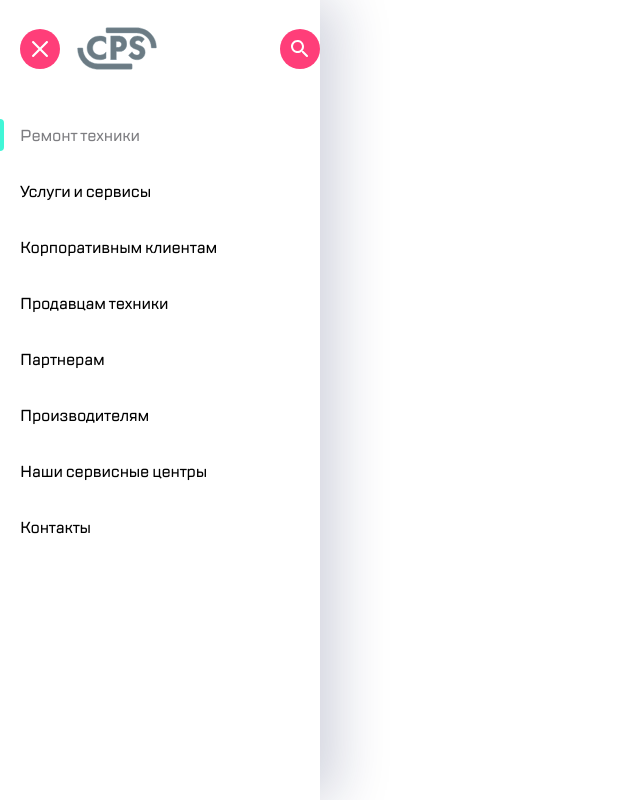
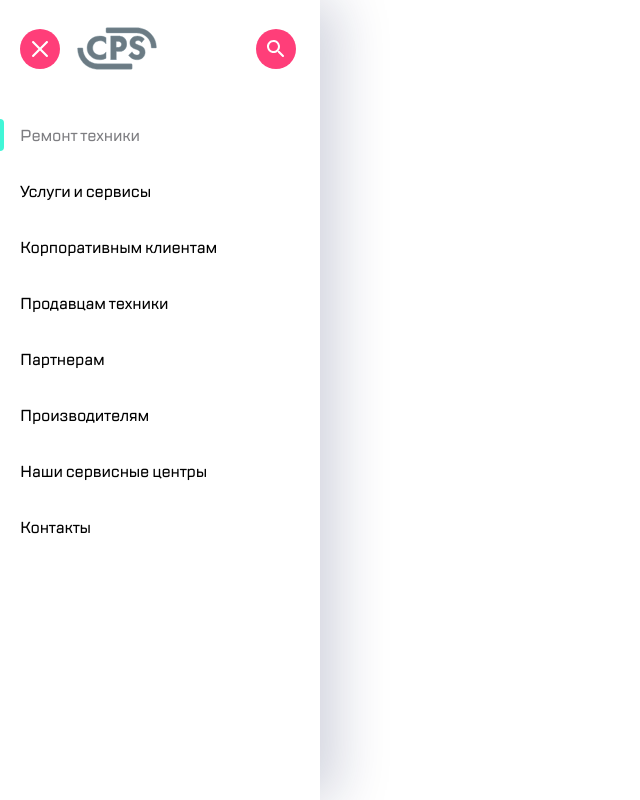
Before and after one commit to Pshid/AsideMenu, a plain HTML site: page index.html in a window 1280 px wide. Shown: the whole page, without its empty margins (0-640 px from the left). Drawn offline with Linux system fonts and the light colour scheme.

Commit message:
new commit

```diff
--- a/styles.css
+++ b/styles.css
@@ -75,7 +75,7 @@ body {
 .header-page {
   align-items: center;
   display: flex;
-  justify-content: space-between;
+  justify-content: flex-start;
   padding: 23px 0 50px;
 }
 
@@ -98,7 +98,7 @@ body {
 .header__button--right {
   background-image: url("iconsMenu/search.svg");
   /* transform: translateX(78px); */
-  padding-right: 24px;
+  margin-right: 24px;
   margin-left: auto;
 }
 
```
